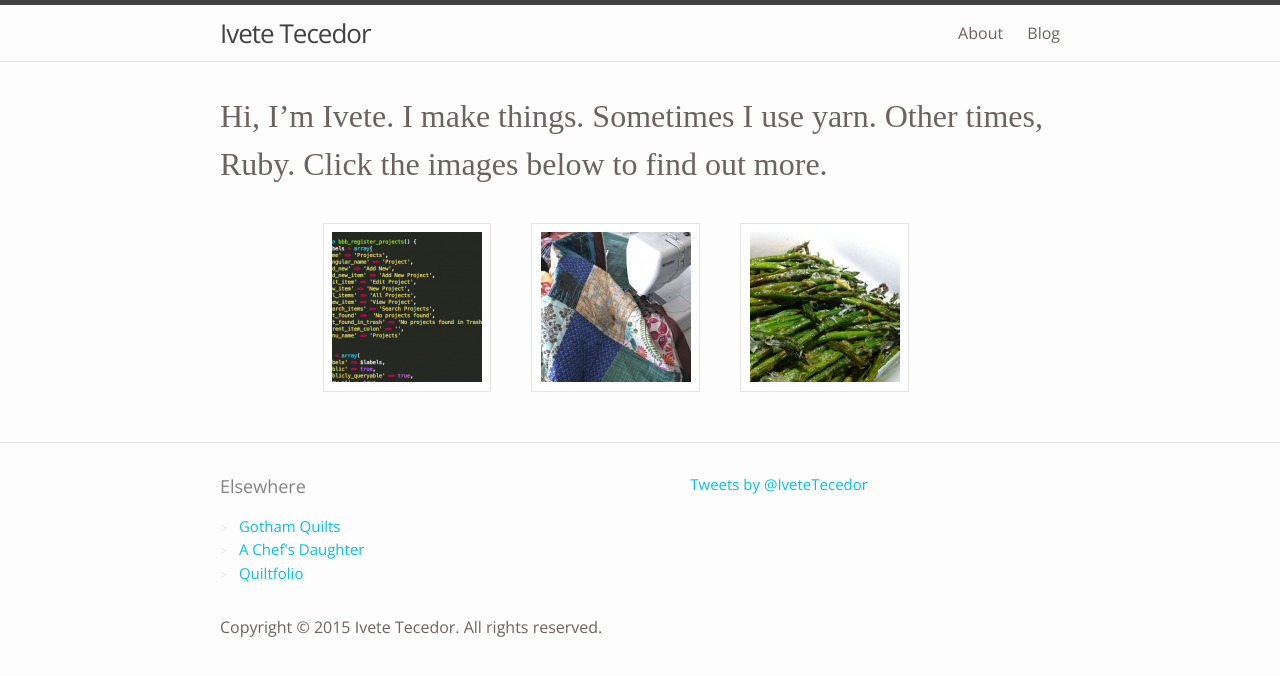
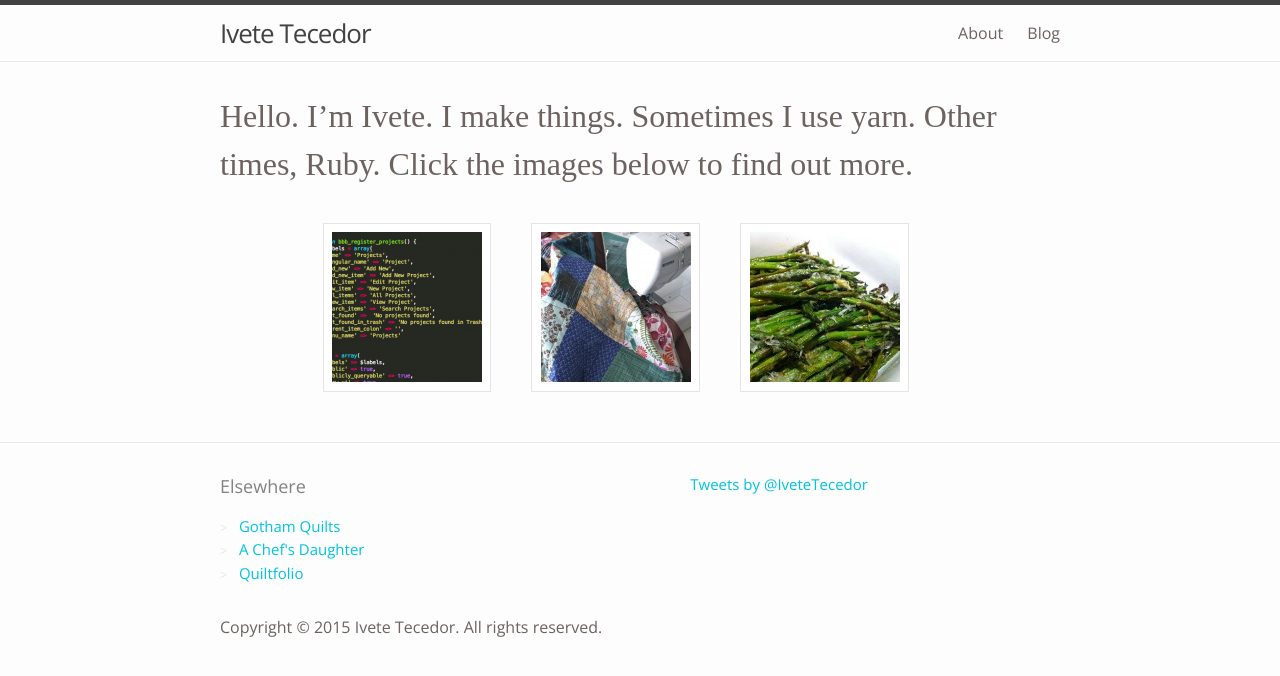
Before and after one commit to itecedor/itc-jekyll, a Jekyll site: the page built from index.html, in a window 1280 px wide. Shown: the top 676 px of the page. Built offline with Jekyll 4.4.1, drawn with Linux system fonts in a browser that asks for light colours; some web fonts are replaced; comment, search, counter and statistics services are not loaded.

Commit message:
small change to push refresh to server

```diff
--- a/index.html
+++ b/index.html
@@ -4,7 +4,7 @@ layout: default
 
 <div class="home">
 
-  <h1 class="hero">Hi, I’m Ivete. I make things. Sometimes I use yarn. Other times, Ruby. Click the images below to find out more.</h1>
+  <h1 class="hero">Hello. I’m Ivete. I make things. Sometimes I use yarn. Other times, Ruby. Click the images below to find out more.</h1>
 
   <div id="home-thumbs">
     <a href="/blog/"><img class="alignleft" src="/images/code-150x150.png" width="150" height="150"></a><a href="http://gothamquilts.com/" target="_blank"><img class="alignleft" alt="quilting" src="/images/quilting-150x150.jpg" width="150" height="150"></a><a href="http://achefsdaughter.com/" target="_blank"><img class="alignleft" alt="asparagus" src="/images/asparagus-150x150.jpg" width="150" height="150"></a>
```
